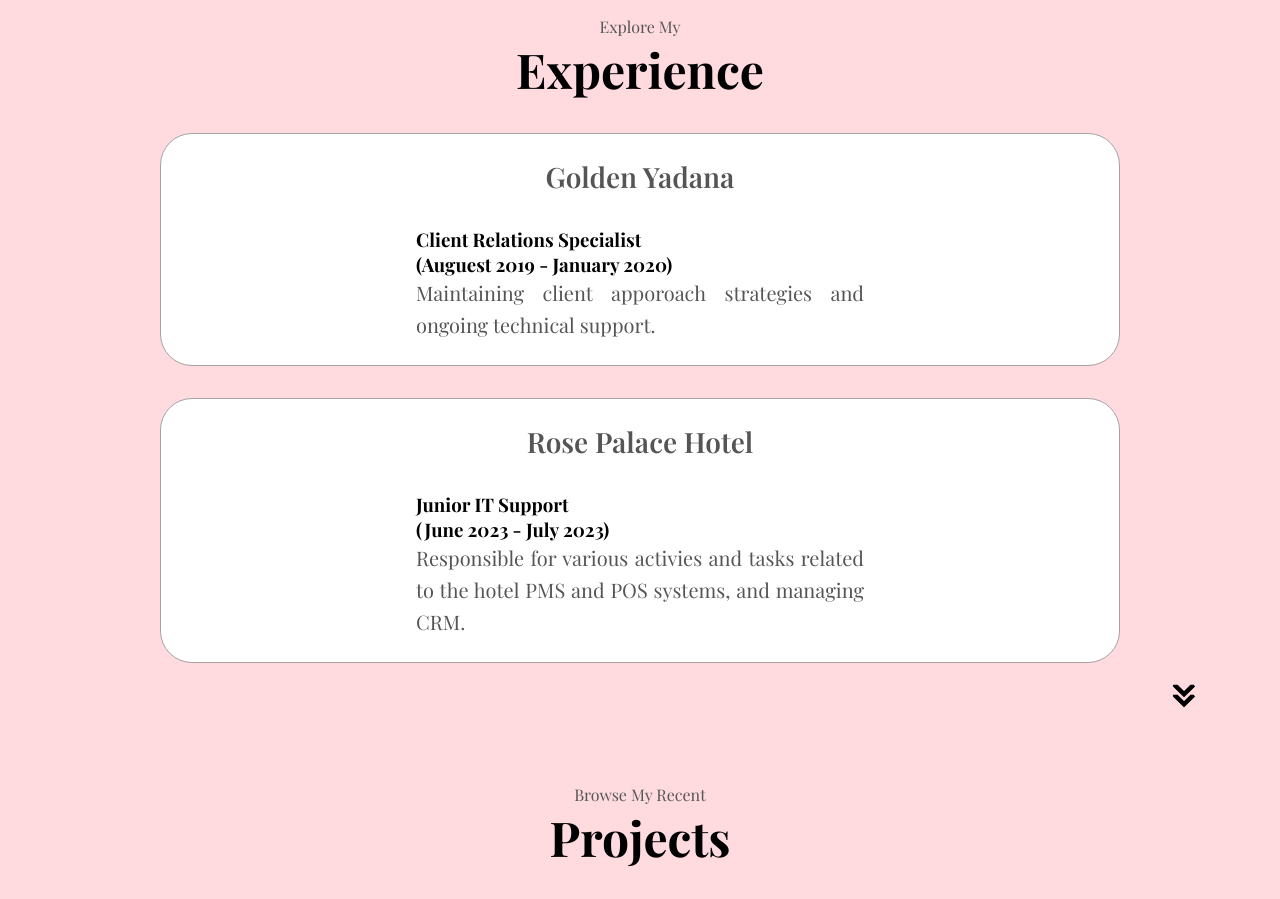
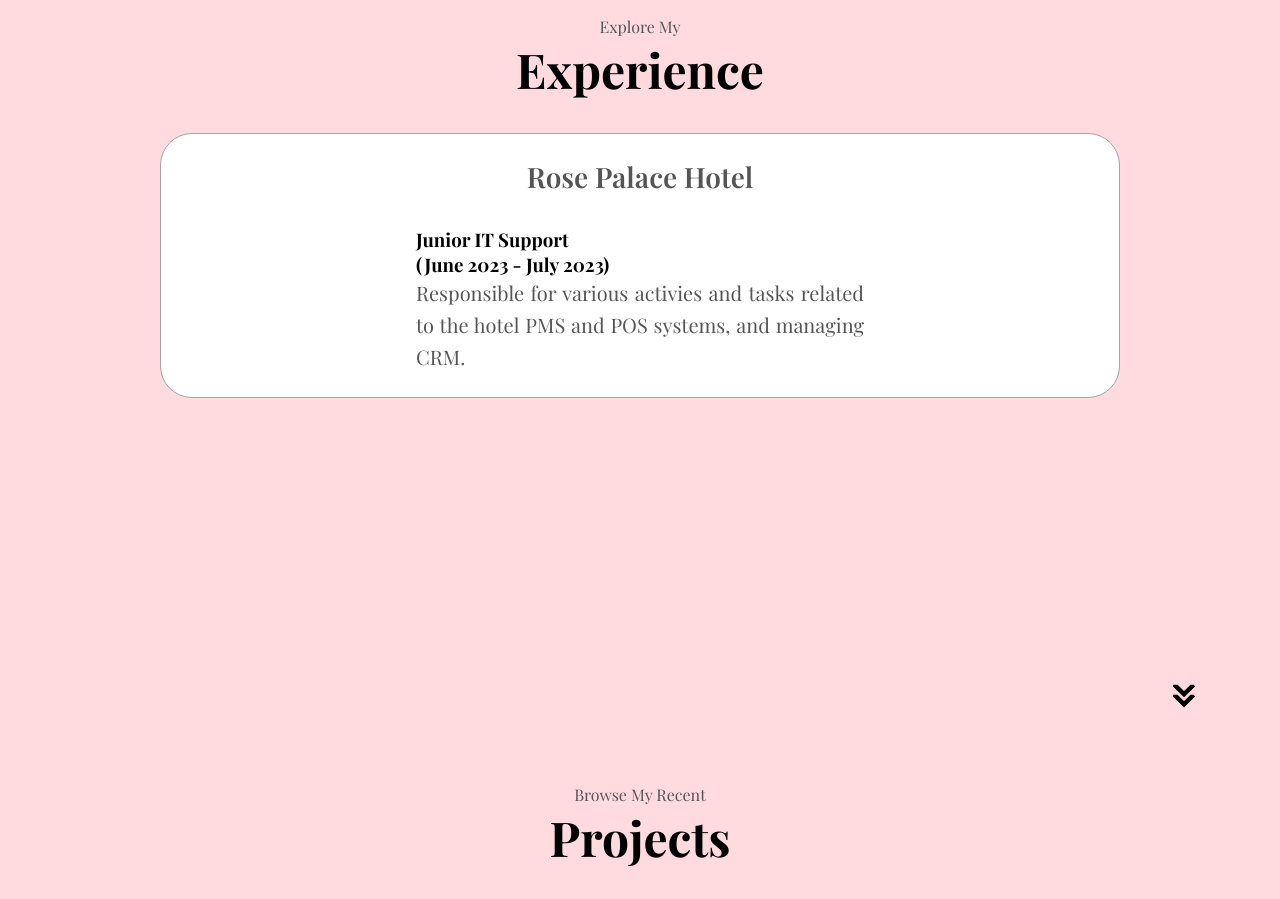
Before and after one commit to hsu-shun-lai/HsuPortfolio, a plain HTML site: page index.html in a window 1280 px wide. Shown: the part 1680-2579 px from the top of the page. Drawn offline with nearby package versions, Linux system fonts and the light colour scheme; a web font is replaced by a local one.

Commit message:
Update index.html

```diff
--- a/index.html
+++ b/index.html
@@ -134,7 +134,7 @@
       <h1 class="title">Experience</h1>
       <div class="experience-details-container">
         <div class="about-containers">
-          <div class="details-container">
+          <!--<div class="details-container">
             <h2 class="experience-sub-title">Golden Yadana</h2>
             <div class="article-container">
               <article>
@@ -145,6 +145,7 @@
               </article>
             </div>
           </div>
+        -->
           <div class="details-container">
             <h2 class="experience-sub-title">Rose Palace Hotel</h2>
             <div class="article-container">
```
